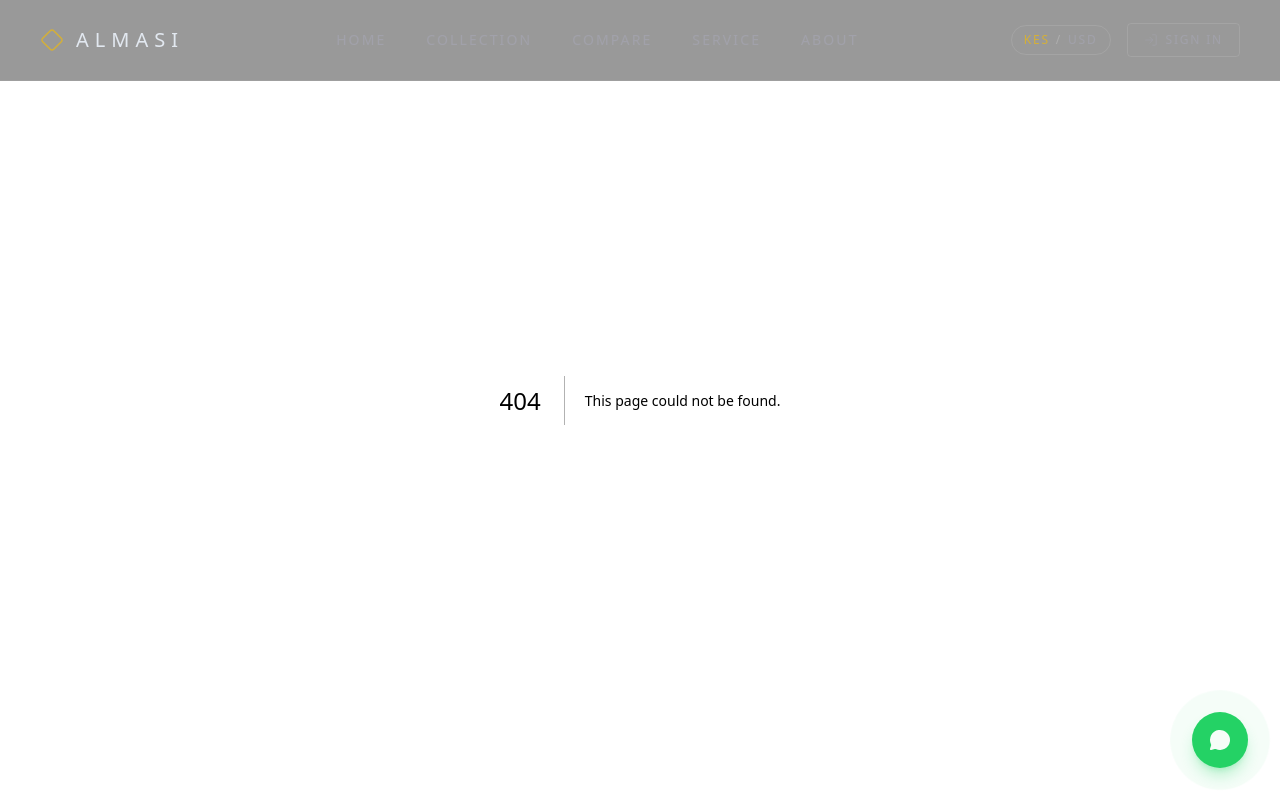
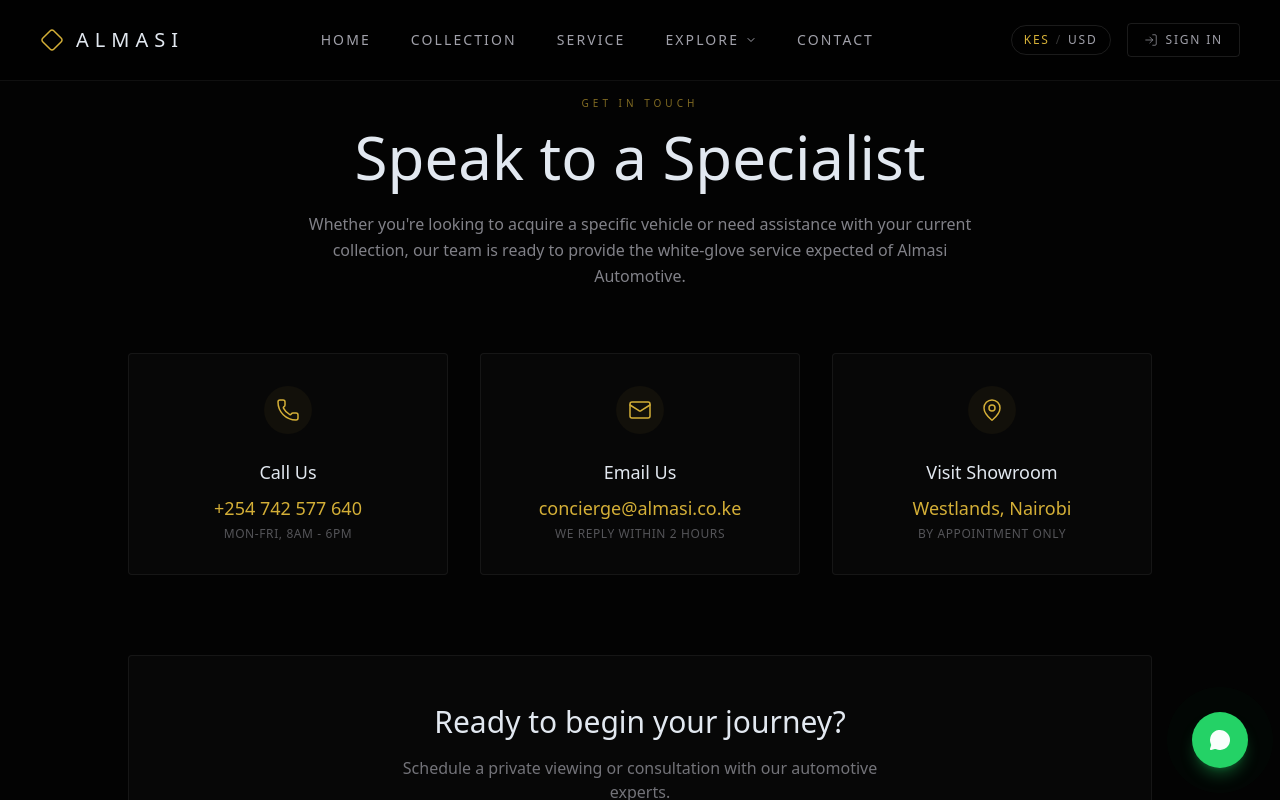
Before and after one commit to TrevorBrian430/Almasi-Automotive, a Next.js app: page /contact in a window 1280 px wide. Before the commit this address had no page. Shown: the top 800 px of the page. Built offline with nearby package versions, Linux system fonts and the light colour scheme.

Commit message:
feat: enhance contact page, fix service form overlap, refactor nav

```diff
--- /dev/null
+++ b/src/app/contact/page.tsx
@@ -0,0 +1,108 @@
+"use client";
+
+import { motion } from "framer-motion";
+import { Mail, MapPin, Phone, ArrowRight } from "lucide-react";
+import GoldButton from "@/components/ui/gold-button";
+
+export default function ContactPage() {
+    return (
+        <main className="min-h-screen bg-[#030303] text-white pt-24 pb-12 px-4 sm:px-6">
+            <div className="max-w-5xl mx-auto">
+                <motion.div
+                    initial={{ opacity: 0, y: 20 }}
+                    animate={{ opacity: 1, y: 0 }}
+                    transition={{ duration: 0.6 }}
+                    className="text-center mb-16"
+                >
+                    <p className="text-[10px] tracking-[0.4em] uppercase text-gold/60 mb-4">
+                        Get in Touch
+                    </p>
+                    <h1
+                        className="text-4xl sm:text-5xl md:text-6xl text-platinum mb-6"
+                        style={{ fontFamily: "var(--font-heading)" }}
+                    >
+                        Speak to a Specialist
+                    </h1>
+                    <p className="text-muted/80 max-w-2xl mx-auto leading-relaxed">
+                        Whether you're looking to acquire a specific vehicle or need assistance with your
+                        current collection, our team is ready to provide the white-glove service expected
+                        of Almasi Automotive.
+                    </p>
+                </motion.div>
+
+                <div className="grid grid-cols-1 md:grid-cols-3 gap-8 mb-20">
+                    <ContactCard
+                        icon={<Phone className="w-6 h-6 text-gold" strokeWidth={1.5} />}
+                        title="Call Us"
+                        content="+254 742 577 640"
+                        subContent="Mon-Fri, 8am - 6pm"
+                        href="tel:+254742577640"
+                    />
+                    <ContactCard
+                        icon={<Mail className="w-6 h-6 text-gold" strokeWidth={1.5} />}
+                        title="Email Us"
+                        content="concierge@almasi.co.ke"
+                        subContent="We reply within 2 hours"
+                        href="mailto:concierge@almasi.co.ke"
+                    />
+                    <ContactCard
+                        icon={<MapPin className="w-6 h-6 text-gold" strokeWidth={1.5} />}
+                        title="Visit Showroom"
+                        content="Westlands, Nairobi"
+                        subContent="By appointment only"
+                        href="https://maps.google.com"
+                    />
+                </div>
+
+                <motion.div
+                    initial={{ opacity: 0, y: 20 }}
+                    whileInView={{ opacity: 1, y: 0 }}
+                    viewport={{ once: true }}
+                    className="bg-white/[0.02] border border-white/[0.06] rounded-sm p-8 md:p-12 text-center"
+                >
+                    <h2
+                        className="text-2xl sm:text-3xl text-platinum mb-4"
+                        style={{ fontFamily: "var(--font-heading)" }}
+                    >
+                        Ready to begin your journey?
+                    </h2>
+                    <p className="text-muted/70 mb-8 max-w-lg mx-auto">
+                        Schedule a private viewing or consultation with our automotive experts.
+                    </p>
+                    <GoldButton href="https://wa.me/254742577640?text=Hello,%20I%20am%20interested%20in%20scheduling%20a%20private%20viewing" size="lg">
+                        Schedule Viewing
+                    </GoldButton>
+                </motion.div>
+            </div>
+        </main>
+    );
+}
+
+function ContactCard({
+    icon,
+    title,
+    content,
+    subContent,
+    href,
+}: {
+    icon: React.ReactNode;
+    title: string;
+    content: string;
+    subContent: string;
+    href: string;
+}) {
+    return (
+        <motion.a
+            href={href}
+            whileHover={{ y: -5 }}
+            className="flex flex-col items-center p-8 bg-white/[0.02] border border-white/[0.06] hover:border-gold/30 rounded-sm transition-colors duration-300 group"
+        >
+            <div className="w-12 h-12 rounded-full bg-gold/5 flex items-center justify-center mb-6 group-hover:bg-gold/10 transition-colors">
+                {icon}
+            </div>
+            <h3 className="text-lg text-platinum mb-2 font-medium">{title}</h3>
+            <p className="text-gold text-lg mb-1">{content}</p>
+            <p className="text-xs text-muted/50 uppercase tracking-wider">{subContent}</p>
+        </motion.a>
+    );
+}
--- a/src/components/dashboard/service-booking-form.tsx
+++ b/src/components/dashboard/service-booking-form.tsx
@@ -60,7 +60,7 @@ export default function ServiceBookingForm() {
     }
 
     const inputClass =
-        "w-full bg-white/[0.04] border border-white/[0.08] rounded-sm px-4 py-3 text-sm text-platinum placeholder:text-muted/50 focus:outline-none focus:border-gold/40 focus:ring-1 focus:ring-gold/20 transition-all duration-300";
+        "w-full bg-white/[0.06] border border-white/[0.1] rounded-sm px-4 py-3 text-sm text-platinum placeholder:text-muted/50 focus:outline-none focus:border-gold/40 focus:ring-1 focus:ring-gold/20 transition-all duration-300";
 
     if (submitted) {
         return (
@@ -68,7 +68,7 @@ export default function ServiceBookingForm() {
                 id="booking"
                 initial={{ opacity: 0, y: 20 }}
                 animate={{ opacity: 1, y: 0 }}
-                className="bg-card/60 border border-white/[0.06] rounded-sm p-6 sm:p-10 text-center"
+                className="bg-card/60 border border-white/[0.06] rounded-sm p-6 sm:p-10 text-center max-w-2xl mx-auto"
             >
                 <div className="inline-flex items-center justify-center w-16 h-16 rounded-full border border-gold/20 bg-gold/[0.05] mb-6">
                     <CheckCircle className="w-8 h-8 text-gold" strokeWidth={1.2} />
@@ -96,7 +96,7 @@ export default function ServiceBookingForm() {
     }
 
     return (
-        <div id="booking">
+        <div id="booking" className="max-w-3xl mx-auto">
             <div className="flex items-center gap-3 mb-6">
                 <Wrench className="w-5 h-5 text-gold" strokeWidth={1.2} />
                 <h2
@@ -302,7 +302,7 @@ export default function ServiceBookingForm() {
                     )}
                 </div>
 
-                <div className="pt-2">
+                <div className="pt-8">
                     <GoldButton type="submit" size="lg" className="w-full justify-center whitespace-nowrap">
                         {isSubmitting ? (
                             <span className="inline-flex items-center gap-2">
--- a/src/components/layout/navbar.tsx
+++ b/src/components/layout/navbar.tsx
@@ -1,17 +1,22 @@
 "use client";
 
+import { useState, useEffect } from "react";
 import Link from "next/link";
 import { useUIStore } from "@/store/ui-store";
 import { useAuthStore } from "@/store/auth-store";
 import { motion, AnimatePresence } from "framer-motion";
-import { Menu, X, Diamond, LogIn, LayoutDashboard, Shield } from "lucide-react";
-import { useEffect } from "react";
+import { Menu, X, Diamond, LogIn, LayoutDashboard, Shield, ChevronDown } from "lucide-react";
 
-const navLinks = [
+// Primary links always visible
+const mainLinks = [
     { href: "/", label: "Home" },
     { href: "/collection", label: "Collection" },
+    { href: "/service", label: "Service" },
+];
+
+// Secondary links in "Explore" dropdown
+const exploreLinks = [
     { href: "/compare", label: "Compare" },
-    { href: "/service", label: "Service" },
     { href: "/about", label: "About" },
 ];
 
@@ -19,6 +24,7 @@ export default function Navbar() {
     const { mobileMenuOpen, setMobileMenuOpen, currency, toggleCurrency } =
         useUIStore();
     const { user, isAuthenticated, hydrate } = useAuthStore();
+    const [exploreOpen, setExploreOpen] = useState(false);
 
     useEffect(() => {
         hydrate();
@@ -50,8 +56,8 @@ export default function Navbar() {
                     </Link>
 
                     {/* Desktop Nav */}
-                    <div className="hidden md:flex items-center gap-10">
-                        {navLinks.map((link) => (
+                    <div className="hidden md:flex items-center gap-8 lg:gap-10">
+                        {mainLinks.map((link) => (
                             <Link
                                 key={link.href}
                                 href={link.href}
@@ -60,6 +66,52 @@ export default function Navbar() {
                                 {link.label}
                             </Link>
                         ))}
+
+                        {/* Explore Dropdown */}
+                        <div
+                            className="relative group"
+                            onMouseEnter={() => setExploreOpen(true)}
+                            onMouseLeave={() => setExploreOpen(false)}
+                        >
+                            <button
+                                className={`flex items-center gap-1.5 text-sm tracking-[0.15em] uppercase transition-colors duration-300 ${exploreOpen ? "text-gold" : "text-muted hover:text-gold"}`}
+                            >
+                                Explore
+                                <ChevronDown className={`w-3 h-3 transition-transform duration-300 ${exploreOpen ? "rotate-180" : ""}`} />
+                            </button>
+
+                            <AnimatePresence>
+                                {exploreOpen && (
+                                    <motion.div
+                                        initial={{ opacity: 0, y: 10 }}
+                                        animate={{ opacity: 1, y: 0 }}
+                                        exit={{ opacity: 0, y: 10 }}
+                                        transition={{ duration: 0.2 }}
+                                        className="absolute top-full left-1/2 -translate-x-1/2 mt-4 min-w-[160px] bg-[#0A0A0A]/95 backdrop-blur-xl border border-white/[0.08] rounded-sm shadow-xl p-2"
+                                    >
+                                        <div className="flex flex-col gap-1">
+                                            {exploreLinks.map((link) => (
+                                                <Link
+                                                    key={link.href}
+                                                    href={link.href}
+                                                    onClick={() => setExploreOpen(false)}
+                                                    className="px-4 py-3 text-xs tracking-[0.15em] uppercase text-muted hover:text-platinum hover:bg-white/[0.04] rounded-sm transition-all text-center"
+                                                >
+                                                    {link.label}
+                                                </Link>
+                                            ))}
+                                        </div>
+                                    </motion.div>
+                                )}
+                            </AnimatePresence>
+                        </div>
+
+                        <Link
+                            href="/contact"
+                            className="text-sm tracking-[0.15em] uppercase text-muted hover:text-gold transition-colors duration-300"
+                        >
+                            Contact
+                        </Link>
                     </div>
 
                     {/* Right Actions */}
@@ -131,7 +183,7 @@ export default function Navbar() {
                             className="absolute right-0 top-0 h-full w-[80%] max-w-sm bg-midnight border-l border-white/[0.06] flex flex-col pt-24 sm:pt-28 px-8 sm:px-10"
                             onClick={(e) => e.stopPropagation()}
                         >
-                            {navLinks.map((link, i) => (
+                            {[...mainLinks, ...exploreLinks, { href: "/contact", label: "Contact" }].map((link, i) => (
                                 <motion.div
                                     key={link.href}
                                     initial={{ opacity: 0, x: 30 }}
@@ -153,7 +205,7 @@ export default function Navbar() {
                             <motion.div
                                 initial={{ opacity: 0, x: 30 }}
                                 animate={{ opacity: 1, x: 0 }}
-                                transition={{ delay: 0.1 + navLinks.length * 0.1, duration: 0.5 }}
+                                transition={{ delay: 0.6, duration: 0.5 }}
                             >
                                 {isAuthenticated ? (
                                     <Link
@@ -186,7 +238,7 @@ export default function Navbar() {
                             <motion.button
                                 initial={{ opacity: 0 }}
                                 animate={{ opacity: 1 }}
-                                transition={{ delay: 0.4 }}
+                                transition={{ delay: 0.7 }}
                                 onClick={toggleCurrency}
                                 className="mt-10 flex items-center gap-2 text-sm tracking-[0.15em] uppercase text-muted"
                             >
--- a/src/components/service/service-booking-modal.tsx
+++ b/src/components/service/service-booking-modal.tsx
@@ -116,10 +116,10 @@ export default function ServiceBookingModal() {
                         animate={{ opacity: 1, y: 0, scale: 1 }}
                         exit={{ opacity: 0, y: 20, scale: 0.96 }}
                         transition={{ duration: 0.4, ease: [0.16, 1, 0.3, 1] }}
-                        className="relative w-full max-w-lg bg-[#0A0A0A] border border-white/[0.08] rounded-sm overflow-hidden my-auto shadow-2xl shadow-black/50"
+                        className="relative w-full max-w-lg md:max-w-2xl bg-[#0A0A0A] border border-white/[0.08] rounded-sm overflow-hidden my-auto shadow-2xl shadow-black/50 flex flex-col max-h-[85vh]"
                     >
                         {/* Header */}
-                        <div className="sticky top-0 bg-[#0A0A0A]/95 backdrop-blur-sm z-10 px-6 pt-6 pb-4 border-b border-white/[0.06] flex items-center justify-between">
+                        <div className="shrink-0 bg-[#0A0A0A] px-6 pt-6 pb-4 border-b border-white/[0.06] flex items-center justify-between z-10">
                             <div>
                                 <p className="text-[10px] tracking-[0.4em] uppercase text-gold/60 mb-1">
                                     Almasi Care
@@ -141,12 +141,12 @@ export default function ServiceBookingModal() {
 
                         {submitted ? (
                             /* ── Success State ── */
+                            <div className="p-8 text-center flex-1 flex flex-col items-center justify-center">
                                 <motion.div
                                     initial={{ opacity: 0, y: 20 }}
                                     animate={{ opacity: 1, y: 0 }}
-                                className="p-8 text-center"
                                 >
-                                <div className="inline-flex items-center justify-center w-16 h-16 rounded-full border border-gold/20 bg-gold/[0.05] mb-6">
+                                    <div className="inline-flex items-center justify-center w-16 h-16 rounded-full border border-gold/20 bg-gold/[0.05] mb-6 mx-auto">
                                         <CheckCircle className="w-8 h-8 text-gold" strokeWidth={1.2} />
                                     </div>
                                     <h3
@@ -161,10 +161,15 @@ export default function ServiceBookingModal() {
                                     </p>
                                     <GoldButton onClick={handleClose}>Close</GoldButton>
                                 </motion.div>
+                            </div>
                         ) : (
                             /* ── Form ── */
-                            <div className="max-h-[75vh] overflow-y-auto no-scrollbar">
-                                <form onSubmit={handleSubmit(onSubmit)} className="p-6 space-y-5">
+                            <>
+                                <div
+                                    className="overflow-y-auto p-6 space-y-5 flex-1"
+                                    data-lenis-prevent
+                                >
+                                    <form id="booking-form" onSubmit={handleSubmit(onSubmit)} className="space-y-5">
                                         {/* Owner Details */}
                                         <div className="space-y-4 bg-white/[0.02] border border-white/[0.04] rounded-sm p-4">
                                             <div className="flex items-center gap-2 mb-2">
@@ -189,7 +194,7 @@ export default function ServiceBookingModal() {
                                                     </label>
                                                     <input
                                                         {...register("ownerPhone")}
-                                                    placeholder="0712 345 678"
+                                                        placeholder="0742 577 640"
                                                         className={inputClass}
                                                     />
                                                     {errors.ownerPhone && <p className="mt-1 text-xs text-red-400">{errors.ownerPhone.message}</p>}
@@ -298,9 +303,17 @@ export default function ServiceBookingModal() {
                                             />
                                             {errors.description && <p className="mt-1 text-xs text-red-400">{errors.description.message}</p>}
                                         </div>
+                                    </form>
+                                </div>
 
-                                    <div className="pt-2 sticky bottom-0 bg-[#0A0A0A] pb-0">
-                                        <GoldButton type="submit" size="lg" className="w-full justify-center whitespace-nowrap">
+                                {/* Footer */}
+                                <div className="shrink-0 p-6 pt-4 border-t border-white/[0.06] bg-[#0A0A0A]">
+                                    <GoldButton
+                                        type="submit"
+                                        form="booking-form"
+                                        size="lg"
+                                        className="w-full justify-center whitespace-nowrap"
+                                    >
                                         {isSubmitting ? (
                                             <span className="inline-flex items-center gap-2">
                                                 <span className="w-4 h-4 border-2 border-gold/30 border-t-gold rounded-full animate-spin" />
@@ -311,8 +324,7 @@ export default function ServiceBookingModal() {
                                         )}
                                     </GoldButton>
                                 </div>
-                                </form>
-                            </div>
+                            </>
                         )}
                     </motion.div>
                 </motion.div>
--- a/src/components/service/service-cta.tsx
+++ b/src/components/service/service-cta.tsx
@@ -17,7 +17,7 @@ export default function ServiceCTA() {
     const { setBookingModalOpen } = useServiceStore();
 
     return (
-        <section className="py-16 sm:py-24 lg:py-32 relative overflow-hidden">
+        <section className="pt-8 sm:pt-12 lg:pt-16 pb-16 sm:pb-24 lg:pb-32 relative overflow-hidden">
             {/* Background glow */}
             <div className="absolute top-1/2 left-1/2 -translate-x-1/2 -translate-y-1/2 w-[400px] sm:w-[600px] h-[300px] sm:h-[400px] rounded-full bg-gold/[0.03] blur-[100px] sm:blur-[120px]" />
 
--- a/src/components/service/service-pillars.tsx
+++ b/src/components/service/service-pillars.tsx
@@ -56,7 +56,7 @@ const fadeUp = {
 
 export default function ServicePillarsSection() {
     return (
-        <section id="services" className="py-16 sm:py-24 lg:py-32">
+        <section id="services" className="pt-16 sm:pt-24 lg:pt-32 pb-8 sm:pb-12 lg:pb-16">
             <div className="max-w-[1400px] mx-auto px-4 sm:px-6 md:px-10">
                 <SectionHeading
                     title="Our Service Pillars"
```
Lines whose indentation alone changed are shown as unchanged.
